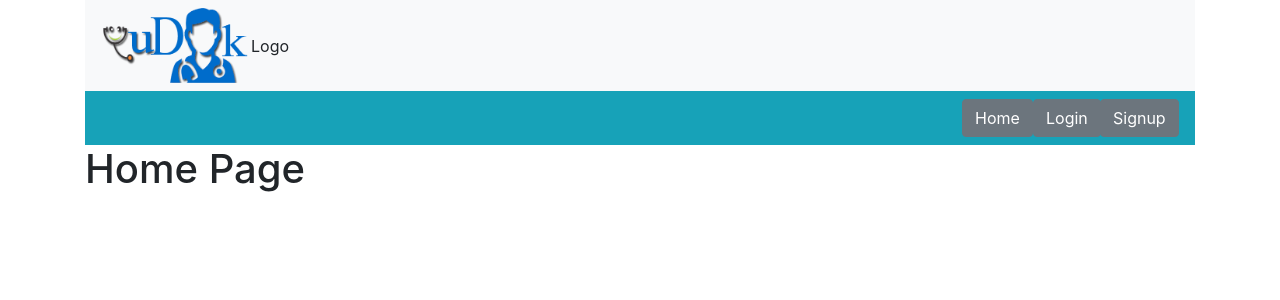
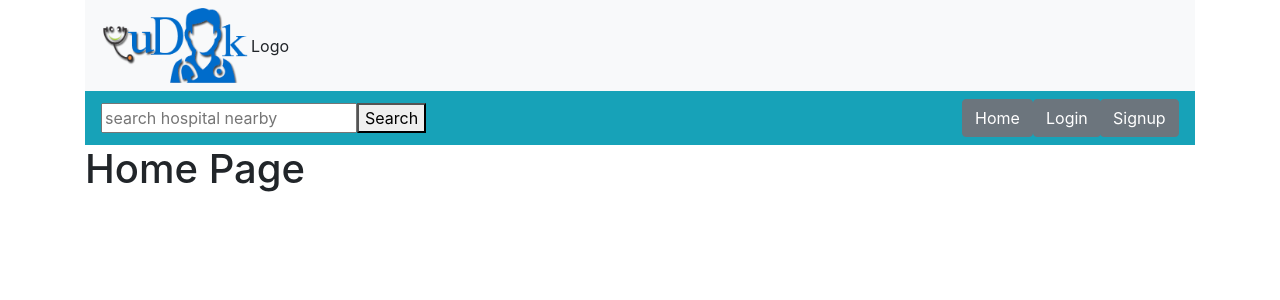
Before and after one commit to charizard-red/web, a React (Create React App) app: page / in a window 1280 px wide. Shown: the top 300 px of the page. Built offline with nearby package versions, Linux system fonts and the light colour scheme.

Commit message:
Adding Search Button

```diff
--- a/src/components/Header.jsx
+++ b/src/components/Header.jsx
@@ -37,16 +37,17 @@ class Header extends Component {
           </Row>
         </Navbar>
 
-        <Navbar className="animated flip" color="info" light expand="md">
+        <Navbar className="animated tada" color="info" light expand="md">
+          <SearchBar />
           <Nav className="ml-auto" navbar>
             <NavItem>
-              <Button className="animated flipInX" tag={Link} to="/">Home</Button>
+              <Button className="animated swing" tag={Link} to="/">Home</Button>
             </NavItem>
             <NavItem>
-              <Button className="animated flipInX" tag={Link} to="/Login">Login</Button>
+              <Button className="animated swing" tag={Link} to="/Login">Login</Button>
             </NavItem>
             <NavItem>
-              <Button className="animated flipInX" tag={Link} to="/SignUp">Signup</Button>
+              <Button className="animated swing" tag={Link} to="/SignUp">Signup</Button>
             </NavItem>
           </Nav>
         </Navbar>
--- a/src/components/Search.jsx
+++ b/src/components/Search.jsx
@@ -20,7 +20,7 @@ class SearchBar extends Component {
 
   render () {
     return (
-      <div className='searchbar-container'>
+      <div className='searchbar-container animated swing'>
         <form onSubmit={e => e.preventDefault()}>
           <input
             type='text'
```
